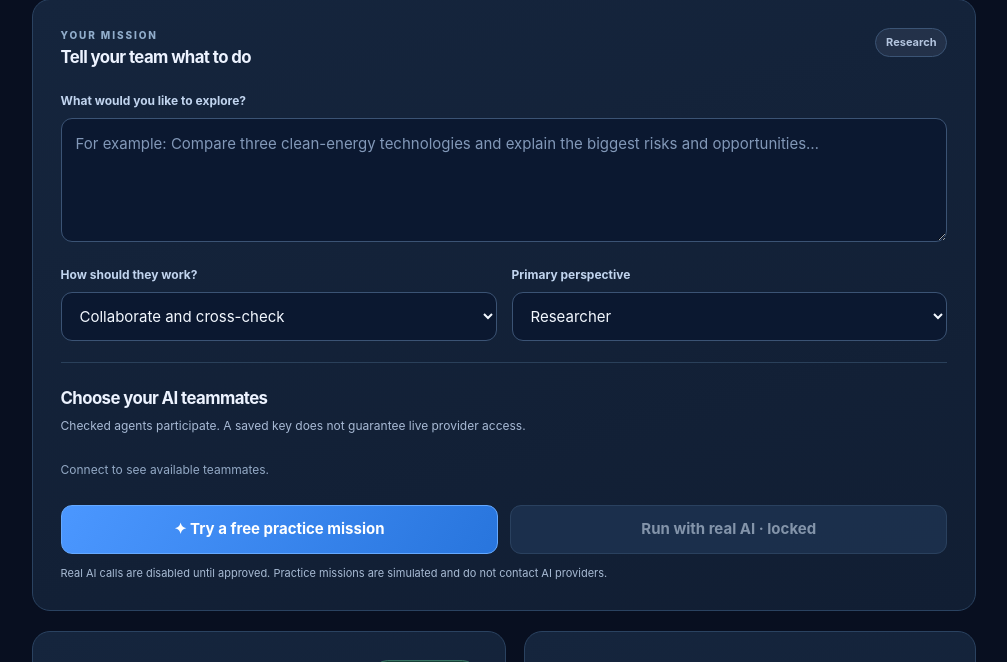
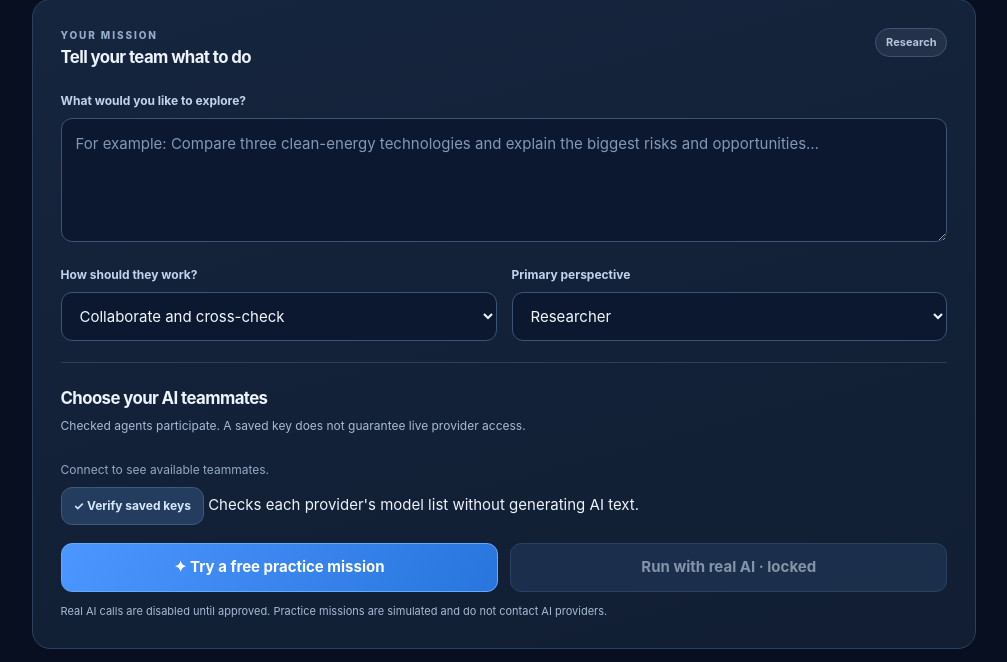
Before and after one commit to jacarney1990/alpaca-paper-monitor, a Flask app: page / in a window 1280 px wide. Shown: the part 1132-1794 px from the top of the page, without its empty margins (260-1267 px from the left). Run offline with Flask 3, Linux system fonts and the light colour scheme.

Commit message:
Add friendly Verify AI Keys action

```diff
--- a/ai_studio/templates/index.html
+++ b/ai_studio/templates/index.html
@@ -77,6 +77,11 @@
         <div class="separator"></div>
         <div class="section-head compact"><div><h3>Choose your AI teammates</h3><p>Checked agents participate. A saved key does not guarantee live provider access.</p></div></div>
         <div id="providers" class="providers"><p class="placeholder">Connect to see available teammates.</p></div>
+        <div class="key-test">
+          <button id="verify-keys" class="btn secondary small" type="button">✓ Verify saved keys</button>
+          <span>Checks each provider's model list without generating AI text.</span>
+        </div>
+        <div id="verify-results" class="verify-results" role="status" aria-live="polite"></div>
         <div class="mission-actions">
           <button id="practice" type="button" class="btn primary wide">✦ Try a free practice mission</button>
           <button id="launch" type="button" class="btn secondary wide" disabled>Run with real AI · locked</button>
```
